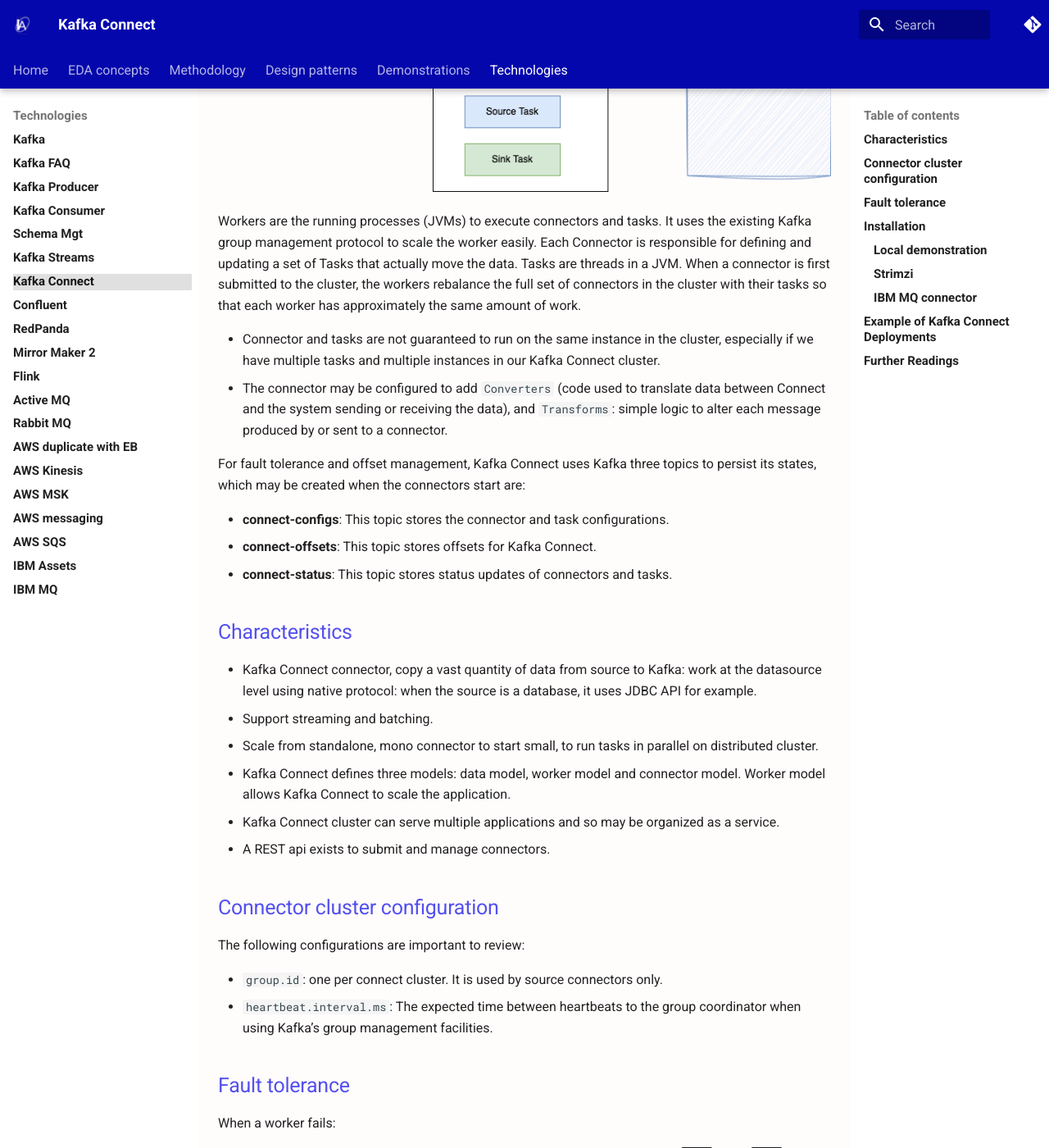
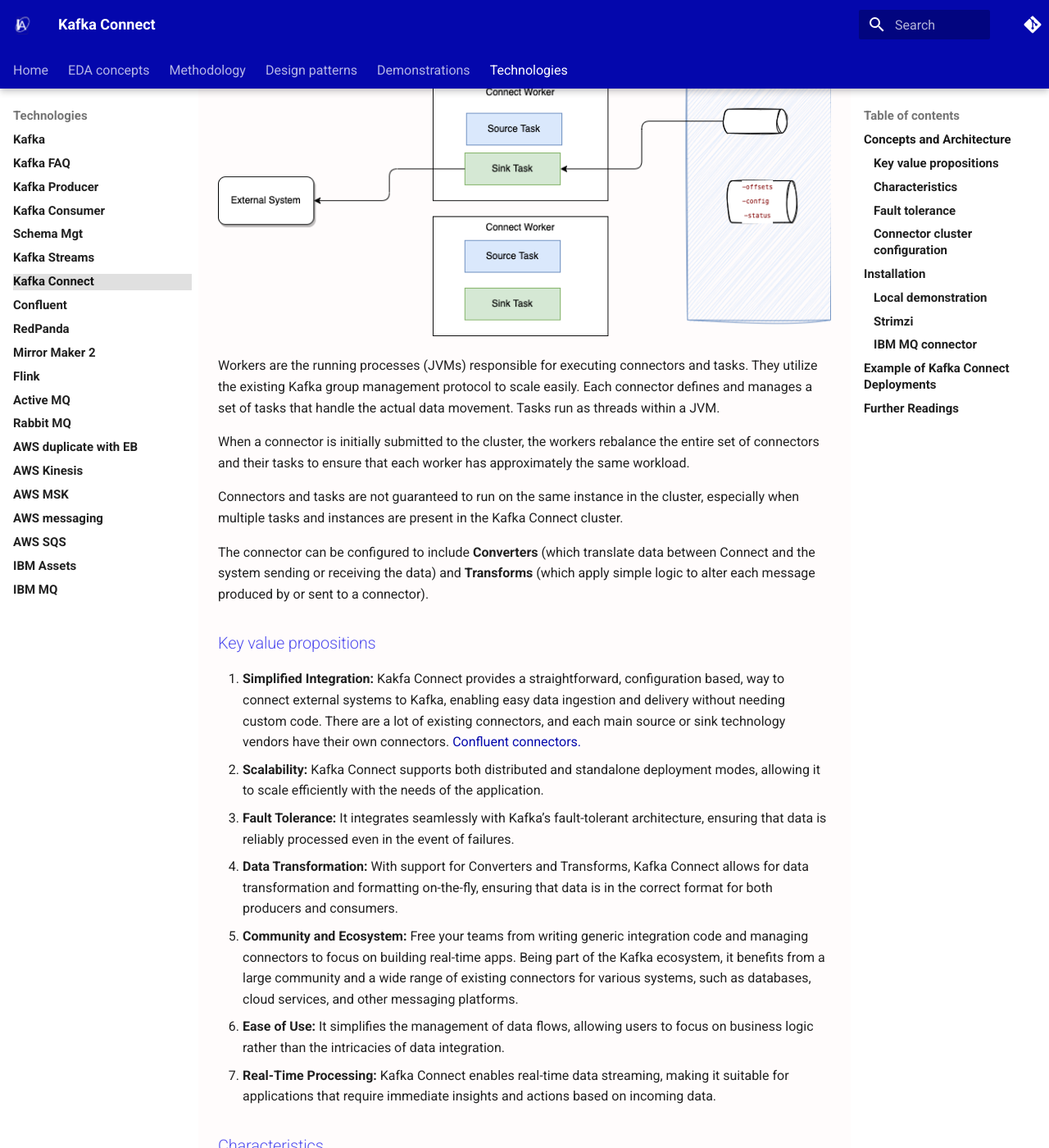
Before and after one commit to jbcodeforce/eda-studies, an MkDocs documentation site: the page built from docs/techno/kafka-connect/index.md, in a window 1280 px wide and 1400 px high, scrolled down 1452 px. Shown: the whole window at 82% size. Built offline with MkDocs 1.6.1 and Material for MkDocs 9.7.7, drawn with Linux system fonts in a browser that asks for light colours; comment, search, counter and statistics services are not loaded; some of the changed text lies outside the part shown.

Commit message:
update kconnect content

```diff
--- a/docs/techno/kafka-connect/index.md
+++ b/docs/techno/kafka-connect/index.md
@@ -1,7 +1,11 @@
 # Kafka Connect
 
-[Kafka connect](https://kafka.apache.org/documentation/#connect) is an open source framework
-for easily integrate external systems with Kafka. It works with any Kafka products. It uses the concepts of source and sink connectors to ingest or deliver data to / from  Kafka topics.
+???- Info "Version Update"
+    Created 05/2019 - Updated 09/24/2024
+
+[Kafka connect](https://kafka.apache.org/documentation/#connect) is an open-source framework designed to facilitate the integration of external systems with Kafka. It is compatible with all Kafka products and employs the concepts of source and sink connectors to ingest data into or deliver data from Kafka topics.
+
+## Concepts and Architecture
 
 A source connector collects data from a system. A sink connector delivers data from Kafka topics into other systems.
 
@@ -10,62 +14,76 @@
 ![](./diagrams/kafka-connect.drawio.png)
 
 
-The general concepts are detailed in the [Robin Moffatt's video](https://talks.rmoff.net/DQkDj3). Here is a quick summary:
+The general concepts are presented in [Robin Moffatt's video](https://talks.rmoff.net/DQkDj3), which we can summarize as:
 
-* **Connector** represents a logical job to move data from / to Kafka  to / from external systems. [Apache Camel offers open source Kafka connectors](https://camel.apache.org/camel-Kafka-connector/1.0.x/index.html), or we can [implement our own](https://Kafka.apache.org/documentation/#connect_development).
+* **Connector** represents a logical job to move data from / to Kafka  to / from external systems. [Apache Camel offers open source Kafka connectors](https://camel.apache.org/camel-Kafka-connector/1.0.x/index.html), or developers can [implement their own connector](https://Kafka.apache.org/documentation/#connect_development).
 * **Workers** are JVMs running the connectors. For production deployment workers run in cluster or "distributed mode", and leverage the Kafka consumer group management protocol to scale tasks horizontally.
 * **Tasks**: each worker coordinates a set of tasks to move the data. In distributed mode, task states are saved in Kafka topics. They can be started, stopped at any time to support resilience, and scalable data pipeline.
 * **REST API** to configure the connectors and monitors the tasks.
 
-It supports distributed or standalone deployment modes. Fully integrated with Kafka Cluster to keep its states, it automatically manage offset, and handle the complex process of offset commitment.
+It supports both distributed and standalone deployment modes. Fully integrated with the Kafka cluster to maintain its state, it automatically manages offsets and handles the complex process of offset commitment.
 
-The following figure illustrates a classical 'distributed' deployment of a Kafka Connect cluster.
+The following figure illustrates a typical 'distributed' deployment of a Kafka Connect cluster:
 
 ![](./diagrams/kc-worker.drawio.png)
 
-Workers are the running processes (JVMs) to execute connectors and tasks. It uses the existing Kafka group management protocol to scale the worker easily. Each Connector is responsible for defining and updating a set of Tasks that actually move the data. Tasks are threads in a JVM.
-When a connector is first submitted to the cluster, the workers rebalance the full set of connectors in the cluster with their tasks so that each worker has approximately the same amount of work.
+Workers are the running processes (JVMs) responsible for executing connectors and tasks. They utilize the existing Kafka group management protocol to scale easily. Each connector defines and manages a set of tasks that handle the actual data movement. Tasks run as threads within a JVM.
 
-* Connector and tasks are not guaranteed to run on the same instance in the cluster, especially if we have multiple tasks and multiple instances in our Kafka Connect cluster.
-* The connector may be configured to add `Converters` (code used to translate data between Connect and the system sending or receiving the data), and `Transforms`: simple logic to alter each message produced by or sent to a connector.
+When a connector is initially submitted to the cluster, the workers rebalance the entire set of connectors and their tasks to ensure that each worker has approximately the same workload.
 
-For fault tolerance and offset management, Kafka Connect uses Kafka three topics to persist its states, which may be created when the connectors start are:
+Connectors and tasks are not guaranteed to run on the same instance in the cluster, especially when multiple tasks and instances are present in the Kafka Connect cluster.
 
-* **connect-configs**: This topic stores the connector and task configurations.
-* **connect-offsets**: This topic stores offsets for Kafka Connect.
-* **connect-status**: This topic stores status updates of connectors and tasks.
+The connector can be configured to include **Converters** (which translate data between Connect and the system sending or receiving the data) and **Transforms** (which apply simple logic to alter each message produced by or sent to a connector).
+
+### Key value propositions
+
+1. **Simplified Integration:** Kakfa Connect provides a straightforward, configuration based, way to connect external systems to Kafka, enabling easy data ingestion and delivery without needing custom code. There are a lot of existing connectors, and each main source or sink technology vendors have their own connectors. [Confluent connectors.](https://www.confluent.io/lp/confluent-connectors)
+1. **Scalability:** Kafka Connect supports both distributed and standalone deployment modes, allowing it to scale efficiently with the needs of the application.
+1. **Fault Tolerance:** It integrates seamlessly with Kafka’s fault-tolerant architecture, ensuring that data is reliably processed even in the event of failures.
+1. **Data Transformation:** With support for Converters and Transforms, Kafka Connect allows for data transformation and formatting on-the-fly, ensuring that data is in the correct format for both producers and consumers.
+1. **Community and Ecosystem:** Free your teams from writing generic integration code and managing connectors to focus on building real-time apps. Being part of the Kafka ecosystem, it benefits from a large community and a wide range of existing connectors for various systems, such as databases, cloud services, and other messaging platforms.
+1. **Ease of Use:** It simplifies the management of data flows, allowing users to focus on business logic rather than the intricacies of data integration.
+1. **Real-Time Processing:** Kafka Connect enables real-time data streaming, making it suitable for applications that require immediate insights and actions based on incoming data.
+
+### Characteristics
+
+* Kafka Connect connectors can efficiently copy large volumes of data from a source to Kafka by operating at the datasource level using native protocols. For instance, when the source is a database, it utilizes the JDBC API.
+* It supports both streaming and batching of data.
+* It can scale from a standalone, single connector setup to running tasks in parallel on a distributed cluster.
+* Kafka Connect defines three models: the data model, worker model, and connector model. The worker model enables Kafka Connect to scale the application effectively.
+* A Kafka Connect cluster can support multiple applications and can be organized as a service.
+* A REST API is available for submitting and managing connectors.
 
 
-## Characteristics
+### Fault tolerance
 
-* Kafka Connect connector, copy a vast quantity of data from source to Kafka: work at the datasource level using native protocol: when the source is a database, it uses JDBC API for example.
-* Support streaming and batching.
-* Scale from standalone, mono connector to start small, to run tasks in parallel on distributed cluster.
-* Kafka Connect defines three models: data model, worker model and connector model. Worker model allows Kafka Connect to scale the application.
-* Kafka Connect cluster can serve multiple applications and so may be organized as a service.
-* A REST api exists to submit and manage connectors.
+For fault tolerance and offset management, Kafka Connect utilizes three Kafka topics to persist its state, which are created when the connectors start:
 
-## Connector cluster configuration
+* **connect-configs**: This topic stores the configurations for connectors and tasks.
+* **connect-offsets**: This topic retains offsets for Kafka Connect.
+* **connect-status**: This topic contains status updates for connectors and tasks.
+
+When a worker fails:
+
+![](./diagrams/kc-fault1.drawio.png){ width="800" }
+
+Tasks allocated in the failed worker are reallocated to existing workers, and the task's states (read offsets, source record mapping to offset) are reloaded from the different state topics.
+
+
+![](./diagrams/kc-fault2.drawio.png){ width="800" }
+
+
+### Connector cluster configuration
 
 The following configurations are important to review:
 
 * `group.id`: one per connect cluster. It is used by source connectors only.
 * `heartbeat.interval.ms`: The expected time between heartbeats to the group coordinator when using Kafka’s group management facilities.
 
-## Fault tolerance
-
-When a worker fails:
-
-![](./diagrams/kc-fault1.drawio.png){ width="800" }
-
-Tasks allocated in the failed worker are reallocated to existing workers, and the task's state, read offsets, source record mapping to offset are reloaded from the different topics.
-
-
-![](./diagrams/kc-fault2.drawio.png){ width="800" }
 
 ## Installation
 
-The  Kafka connect framework fits well into a kubernetes deployment. As of now, we have different options for that deployment: the [Strimzi Kafka connect operator](https://strimzi.io/docs/latest/using.html#kafka-connect-str), install in a VM like an EC2 instances, or use serverless using AWS MSK Kafka Connector.
+The  Kafka connect framework fits well into a Kubernetes deployment model. Currently, there are different options for that deployment: the [Strimzi Kafka connect operator](https://strimzi.io/docs/latest/using.html#kafka-connect-str), directly install binary on VM, or use a managed service from Confluent or one of the cloud providers.
 
 ### Local demonstration
 
@@ -73,9 +91,7 @@
 
 ### Strimzi
 
-[KafkaConnector resources](https://strimzi.io/docs/operators/latest/configuring.html#assembly-kafka-connect-str) allow us to create and manage connector instances for Kafka Connect in a Kubernetes-native way.
-To manage connectors, we can use the Kafka Connect REST API, or use KafkaConnector custom kubernetes resources.
-In case of GitOps methodology we will define connector cluster and connector instance as yamls.
+[KafkaConnector resources](https://strimzi.io/docs/operators/latest/configuring.html#assembly-kafka-connect-str) allow developers to create and manage connector instances for Kafka Connect in a Kubernetes-native way. To manage connectors, developers can use the Kafka Connect REST API, or use KafkaConnector custom Kubernetes resources. Using the GitOps methodology, devlopers will define connector cluster and connector instance as yamls.
 Connector configuration is passed to Kafka Connect as part of an HTTP request and stored within Kafka itself.
 
 ### IBM MQ connector
--- a/mkdocs.yml
+++ b/mkdocs.yml
@@ -41,7 +41,7 @@
     - Kafka Consumer: techno/kafka/consumer.md
     - Schema Mgt: techno/avro-schemas/index.md
     - Kafka Streams: techno/kstreams/index.md
-    - Kafka Connect: techno/kafka-connect/index.md
+    - Kafka Connect: techno/kafka-connect/index.md  # reviewed 09/2024
     - Confluent: techno/confluent/index.md
     - RedPanda: https://jbcodeforce.github.io/redpanda-studies/
     - Mirror Maker 2: techno/mirrormaker/index.md
```
Also changed, not shown: docs/techno/kafka-connect/diagrams/kafka-connect.drawio.png.
